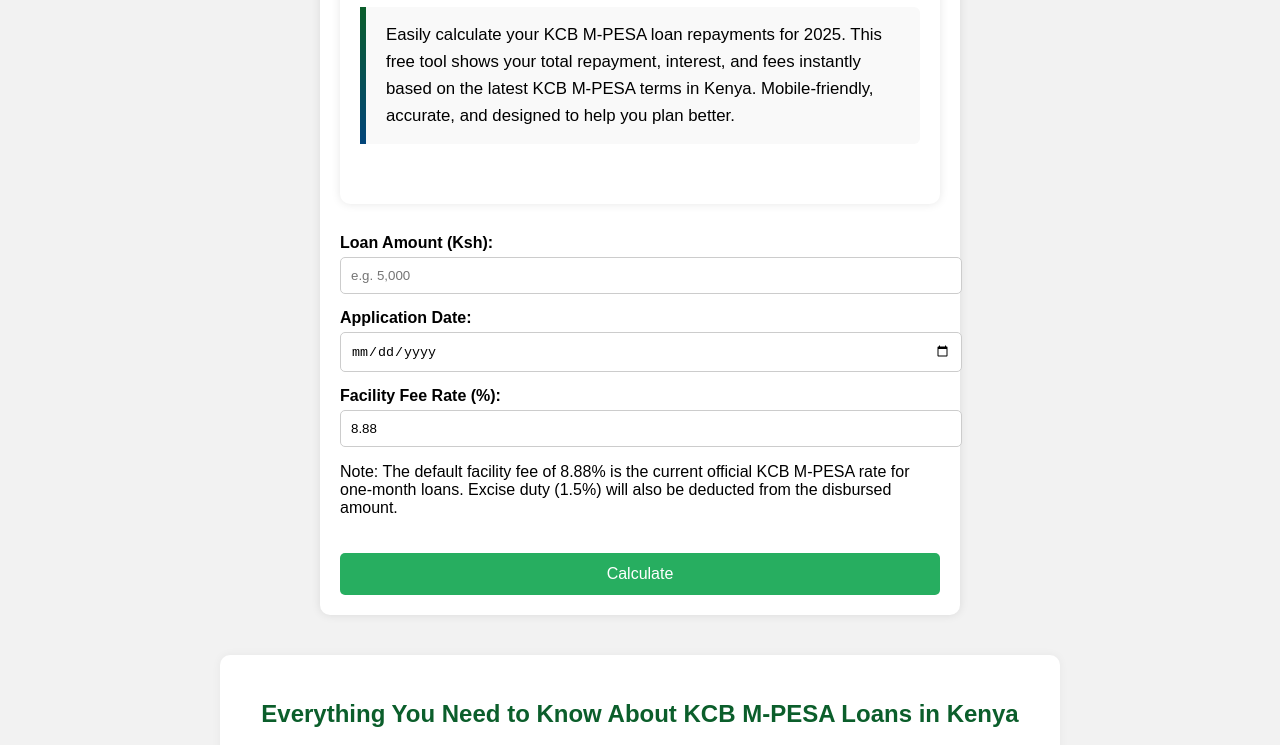
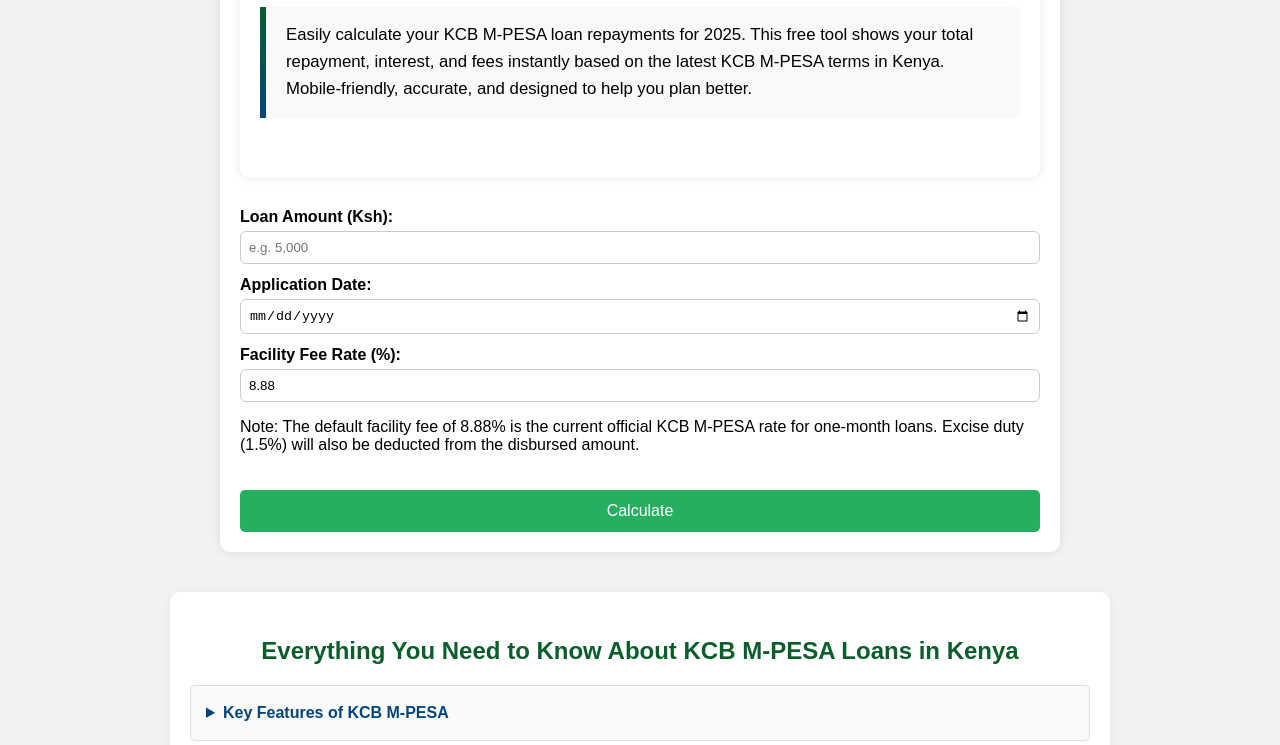
Before and after one commit to chachasgifts/jazaloan, a plain HTML site: page kcb-mpesa-loan.html in a window 1280 px wide. Shown: the part 293-1038 px from the top of the page. Drawn offline with nearby package versions, Linux system fonts and the light colour scheme.

Commit message:
Update kcb-mpesa-loan.html

```diff
--- a/kcb-mpesa-loan.html
+++ b/kcb-mpesa-loan.html
@@ -239,7 +239,7 @@
 }
 
     .container {
-      max-width: 600px;
+      max-width: 800px;
       margin: 30px auto;
       background: #fff;
       padding: 20px;
@@ -287,7 +287,7 @@
     }
 
     .affiliate, .about {
-      max-width: 800px;
+      max-width: 900px;
       margin: 40px auto;
       background: #fff;
       padding: 25px 20px;
@@ -374,7 +374,25 @@
   background-color: #0056b3; /* Darker blue on hover */
   transform: scale(1.03);
 }
+  .small-input {
+    max-width: 800px;
+    width: 100%;
+    box-sizing: border-box;
+    padding: 8px;
+    border: 1px solid #ccc;
+    border-radius: 6px;
+  }
 
+  label {
+    display: block;
+    margin-top: 12px;
+    font-weight: bold;
+  }
+   @media (max-width: 600px) {
+    .small-input {
+      max-width: 360px;
+    }
+  }
   </style>
 </head>
 <body>
@@ -420,25 +438,16 @@
   </p>
 </main>
 
- <label for="loanAmount">Loan Amount (Ksh):</label>
-<input type="text" id="loanAmount" placeholder="e.g. 5,000" oninput="formatNumberInput(this)" />
-
+<label for="loanAmount">Loan Amount (Ksh):</label>
+<input type="text" id="loanAmount" class="small-input" placeholder="e.g. 5,000" oninput="formatNumberInput(this)" />
 <label for="appDate">Application Date:</label>
-<input type="date" id="appDate" />
-
+<input type="date" id="appDate" class="small-input" />
 <label for="feeRate">Facility Fee Rate (%):</label>
-<input type="text" id="feeRate" value="8.88" readonly autocomplete="off" />
-
-
+<input type="text" id="feeRate" class="small-input" value="8.88" readonly autocomplete="off" />
 <p>Note: The default facility fee of 8.88% is the current official KCB M-PESA rate for one-month loans. Excise duty (1.5%) will also be deducted from the disbursed amount.</p>
 
-<!-- Only this Calculate button -->
 <button id="calculateBtn" onclick="calcKCB()">Calculate</button>
-
-<!-- Hidden result box -->
 <div id="kcbResult" style="display:none; margin-top:20px;"></div>
-
-<!-- Hidden Download + Reset section -->
 <div id="downloadSection" style="display:none; margin-top:10px;">
   <button onclick="downloadKCB()">Download</button>
   <button onclick="resetKCB()">Reset</button>
```
